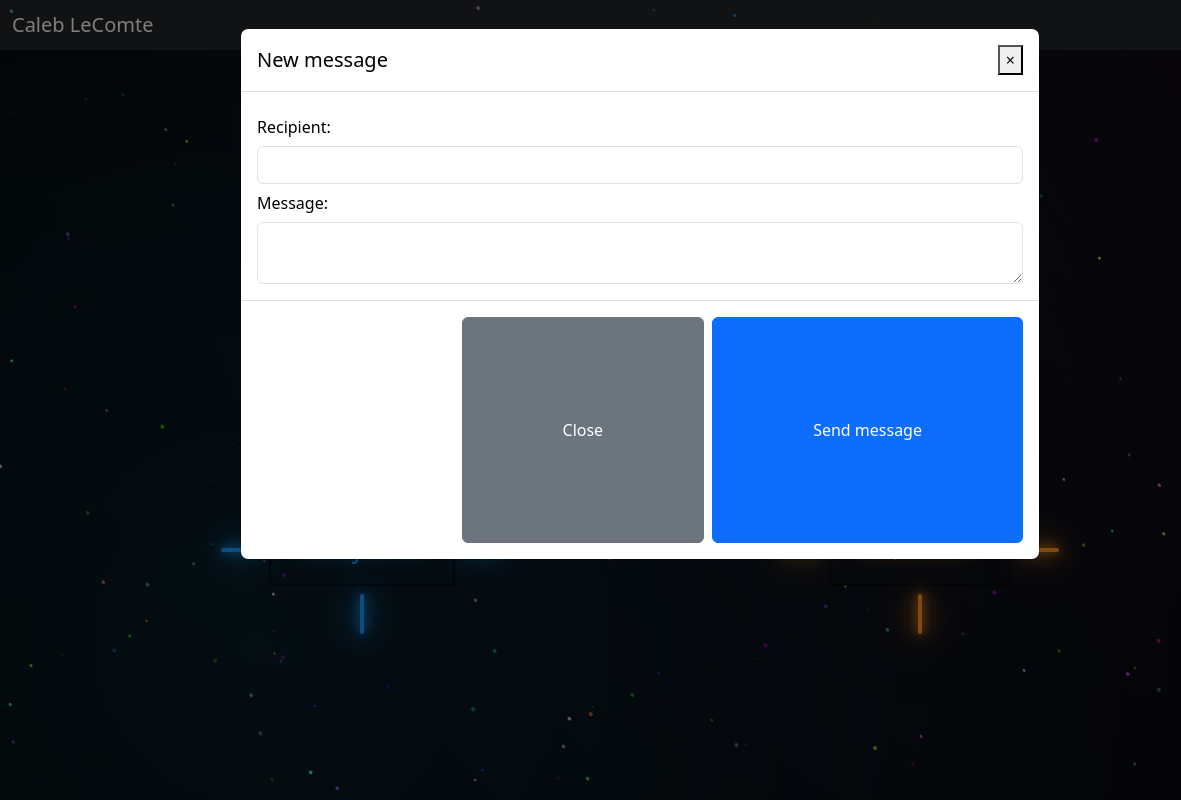
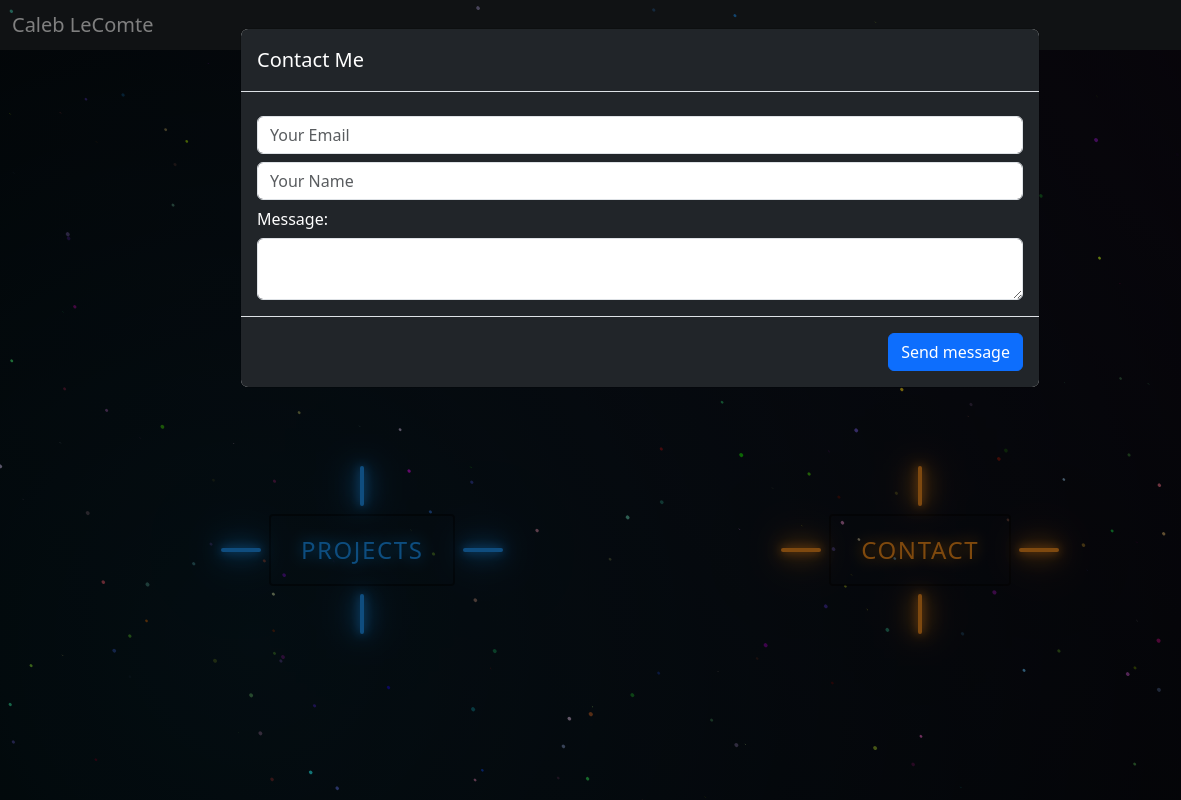
Before and after one commit to caleblecomte/Personal-Website, a plain HTML site: page index.html in a window 1280 px wide. Both pictures are taken after a click on the element "CONTACT". Shown: the full height of the page, 0-1181 px from the left. Drawn offline with nearby package versions, Linux system fonts and the light colour scheme; a web font is replaced by a local one.

Commit message:
add email function

```diff
--- a/index.html
+++ b/index.html
@@ -20,19 +20,15 @@
             <div class="d-flex">
                 <span class="navbar-brand mb-0 h1 text-white"><i class="bi bi-github"></i></span>
                 <span class="navbar-brand mb-0 h1 text-white"><i class="bi bi-linkedin"></i></span>
-
+                <!--Add Upwork, Salesforce, Hackthebox links-->
             </div>
-
         </div>
-
     </nav>
     <div class="container">
         <h1 class="m-5">Searching for the right developer?</h1>
     </div>
-
     <div class="break"></div>
     <div class="break"></div>
-
     <div class="container justify-content-around">
         <span class="button btn-sm" type="button" data-bs-toggle="offcanvas" data-bs-target="#offcanvasBottom"
             aria-controls="offcanvasBottom" style="--color:#1e9bff;">
@@ -43,7 +39,8 @@
             Projects
         </span>
 
-        <span type="button" class="button" data-bs-toggle="modal" data-bs-target=".bd-example-modal-sm" style="--color:#ff921e;">
+        <span type="button" class="button" data-bs-toggle="modal" data-bs-target=".bd-example-modal-sm"
+            style="--color:#ff921e;">
             <span></span>
             <span></span>
             <span></span>
@@ -52,39 +49,42 @@
         </span>
 
         <!-- Small modal -->
-        <div class="modal fade bd-example-modal-sm" tabindex="-1" role="dialog" aria-labelledby="mySmallModalLabel" aria-hidden="true">
+        <div class="modal fade bd-example-modal-sm" tabindex="-1" role="dialog" aria-labelledby="mySmallModalLabel"
+            aria-hidden="true">
             <div class="modal-dialog modal-lg">
                 <div class="modal-content text-black">
-                <div class="modal-header">
-                    <h5 class="modal-title" id="exampleModalLabel">New message</h5>
-                    <button type="button" class="close" data-dismiss="modal" aria-label="Close">
-                      <span aria-hidden="true">&times;</span>
+                    <div class="modal-header bg-dark text-white">
+                        <h5 class="modal-title" id="exampleModalLabel">Contact Me</h5>
                         </button>
                     </div>
-                  <div class="modal-body">
-                    <form>
+                    <div class="modal-body bg-dark text-white">
+                        <!-- Form Start -->
+                        <form action="https://formsubmit.co/57bd912896f7c86aced1febc369aa65e" method="POST">
                             <div class="form-group">
-                        <label for="recipient-name" class="col-form-label">Recipient:</label>
-                        <input type="text" class="form-control" id="recipient-name">
+                                <input type="text" class="form-control my-2" id="visitor-email" name="email" placeholder="Your Email"
+                                    required>
+                                <input type="text" class="form-control" id="visitor-name" name="name" placeholder="Your Name"
+                                    required>
                             </div>
                             <div class="form-group">
                                 <label for="message-text" class="col-form-label">Message:</label>
-                        <textarea class="form-control" id="message-text"></textarea>
+                                <textarea class="form-control" id="message-text" name="message" required></textarea>
+                            </div>
+                    </div>
+                    <div class="modal-footer bg-dark text-white">
+                        <button type="submit" class="btn btn-primary">Send message</button>
                     </div>
                     </form>
-                  </div>
-                  <div class="modal-footer">
-                    <button type="button" class="btn btn-secondary" data-dismiss="modal">Close</button>
-                    <button type="button" class="btn btn-primary">Send message</button>
-                  </div>
                 </div>
             </div>
         </div>
 
         <!-- Info Offcanvas  -->
-        <div class="offcanvas offcanvas-bottom bg-transparent text-white" style="--bs-offcanvas-height: 70vh;" tabindex="-1" id="offcanvasBottom" aria-labelledby="offcanvasBottomLabel">
+        <div class="offcanvas offcanvas-bottom bg-transparent text-white" style="--bs-offcanvas-height: 70vh;"
+            tabindex="-1" id="offcanvasBottom" aria-labelledby="offcanvasBottomLabel">
             <div class="offcanvas-header blue d-flex justify-content-end">
-                <button type="button" class="btn-close text-bg-danger" data-bs-dismiss="offcanvas" aria-label="Close"></button>
+                <button type="button" class="btn-close text-bg-danger" data-bs-dismiss="offcanvas"
+                    aria-label="Close"></button>
             </div>
             <div class="offcanvas-body justify-content-between overflow-x-hidden overflow-y-scroll">
                 <div class="d-flex">
@@ -120,7 +120,6 @@
                             while as of the present posting it has not yet been launched,
                             it stands as a testament to my ongoing commitment to delivering high-quality work in web
                             development.
-
                         </h4>
                     </div>
                 </div>
@@ -149,10 +148,8 @@
                                     <img height="50px" width="50px" src="img/bootstrap.png" alt="">
                                     <img height="50px" width="50px" src="img/html.png" alt="">
                                     <img height="50px" width="50px" src="img/css-3.png" alt="">
-
                                 </li>
                             </ul>
-
                         </div>
                     </div>
                 </div>
@@ -177,12 +174,11 @@
 
                             </div>
                         </div>
-
                     </div>
-
                     <div class="col-7 text-start ms-5">
                         <h4>
-                            I independently developed and designed an automotive website utilizing the WordPress platform.
+                            I independently developed and designed an automotive website utilizing the WordPress
+                            platform.
                             My comprehensive involvement encompassed the entire process,
                             from conceptualization to execution. In addition to the overall website creation,
                         </h4>
--- a/styles.css
+++ b/styles.css
@@ -64,9 +64,6 @@ a:hover {
     padding: 5em;
 }
 
-.btn {
-    padding: 100px;
-}
 
 .button {
     position: relative;
@@ -229,10 +226,6 @@ a:hover {
   }
 }
 
-#offcanvasContact ::-webkit-scrollbar-thumb {
-    background: #ff921e;
-}
-
 #send {
  margin:auto;
 }
```
Lines whose indentation alone changed are shown as unchanged.
